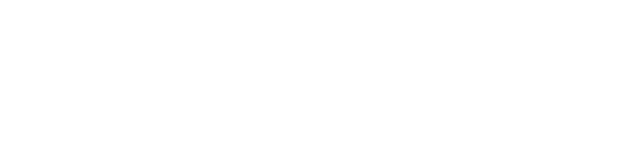
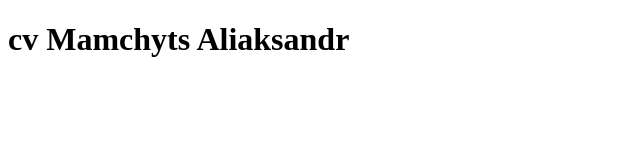
Before and after one commit to AliaxandrM/rsschool-cv, a plain HTML site: page index.html in a window 1280 px wide. Shown: the whole page, without its empty margins (0-640 px from the left). Drawn offline with Linux system fonts and the light colour scheme.

Commit message:
feat:start html file

```diff
--- a/index.html
+++ b/index.html
@@ -4,9 +4,9 @@
     <meta charset="UTF-8">
     <meta http-equiv="X-UA-Compatible" content="IE=edge">
     <meta name="viewport" content="width=device-width, initial-scale=1.0">
-    <title>Document</title>
+    <title>CV html</title>
 </head>
 <body>
-
+    <h1>cv Mamchyts Aliaksandr</h1>
 </body>
 </html>
```
